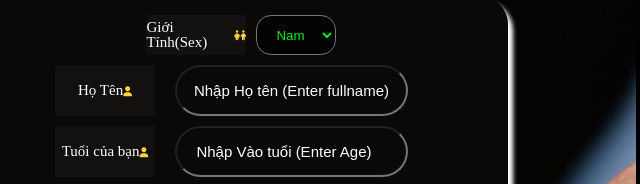
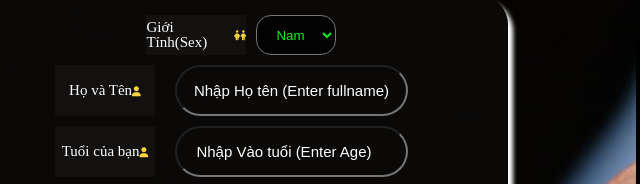
Before and after one commit to quanghungdang253/CheckHealth, a website: page index.html in a window 1280 px wide. Shown: the part 265-449 px from the top of the page, 207-847 px from the left. Drawn offline with nearby package versions, Linux system fonts and the light colour scheme; some packages are replaced by stand-ins of ours; a script that the page names is missing.

Commit message:
dwdwfwefW

```diff
--- a/index.html
+++ b/index.html
@@ -93,7 +93,7 @@
                                     </div>
                                     <div class="Fo-input Fo-username">
                                            <div class="title">
-                                                        <label>  Họ Tên  </label>
+                                                        <label>  Họ và Tên  </label>
                                                         <i class="fa-solid fa-user" style="color: #FFD43B;"></i>
                                            </div>
                                            <div class="input">
```
